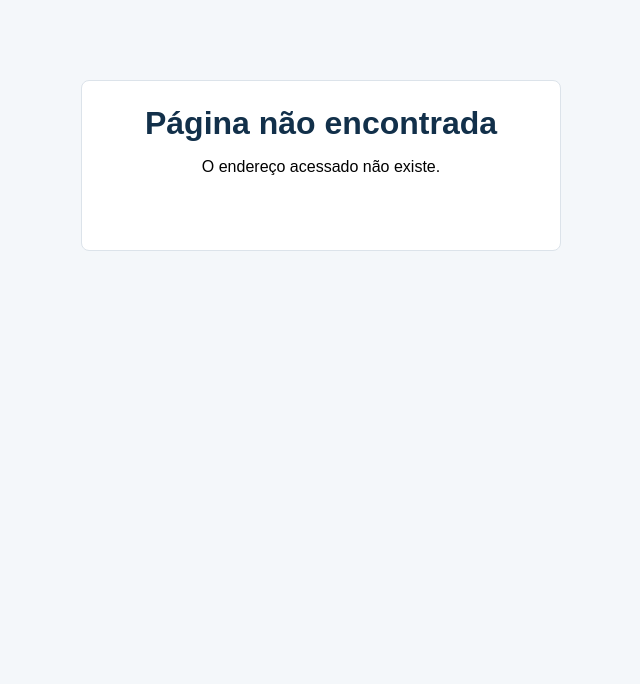
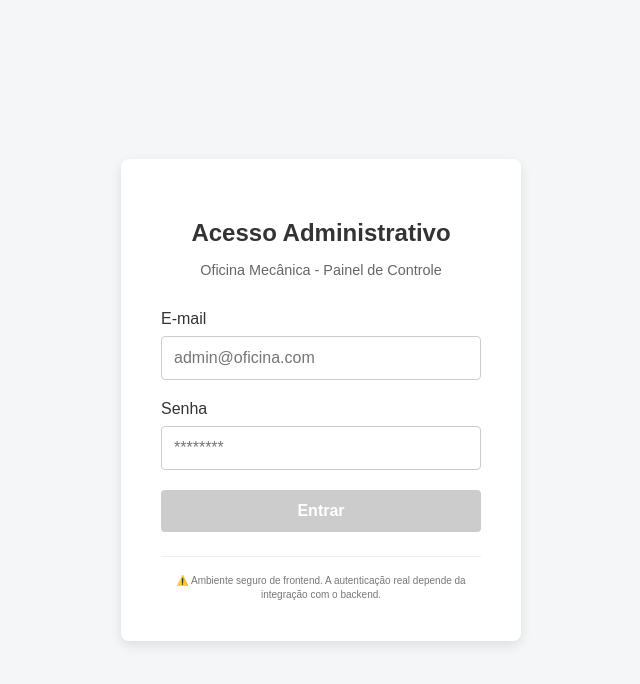
Before and after one commit to EderRosso/projeto-integrador-base, an Angular app in the folder frontend/: page /login in a window 1280 px wide. Shown: the top 684 px of the page, without its empty margins (319-959 px from the left). Built offline with nearby package versions, Linux system fonts and the light colour scheme.

Commit message:
feat: refaz pagina de login com validacoes e ajustes de seguranca

```diff
--- a/frontend/src/app/app.routes.ts
+++ b/frontend/src/app/app.routes.ts
@@ -1,12 +1,15 @@
-
 import { Routes } from '@angular/router';
-
 import { Layout } from './layout/layout';
 import { PaginaPublica } from './features/pagina-publica/pagina-publica';
 import { NaoEncontrado } from './pages/nao-encontrado/nao-encontrado';
 import { OrdemServicoLista } from './features/ordem-servico/ordem-servico-lista/ordem-servico-lista';
+import { LoginComponent } from './features/login/login.component';
 
 export const routes: Routes = [
+  {
+    path: 'login',
+    component: LoginComponent
+  },
   {
     path: '',
     component: PaginaPublica,
@@ -21,7 +24,7 @@ export const routes: Routes = [
         redirectTo: 'ordem-servico',
         pathMatch: 'full',
       },
-      {
+     {
         path: 'servicos',
         loadChildren: () =>
           import('./features/servicos/servicos.routes').then(
@@ -71,13 +74,6 @@ export const routes: Routes = [
     ],
   },
   {
-    path: 'cliente',
-    loadChildren: () =>
-      import('./features/clientes/cliente.routes').then(
-        (m) => m.CLIENTE_ROUTES
-      ),
-  },
-  {
     path: '**',
     component: NaoEncontrado,
     title: 'Página não encontrada',
--- /dev/null
+++ b/frontend/src/app/features/login/login.component.css
@@ -0,0 +1,102 @@
+.login-container {
+  display: flex;
+  justify-content: center;
+  align-items: center;
+  min-height: 100vh;
+  background-color: var(--background-color, #f4f6f8);
+  padding: 1rem;
+}
+
+.login-card {
+  background: var(--card-background, #ffffff);
+  padding: 2.5rem;
+  border-radius: 8px;
+  box-shadow: 0 4px 12px rgba(0, 0, 0, 0.1);
+  width: 100%;
+  max-width: 400px;
+}
+
+.login-card h2 {
+  margin-bottom: 0.5rem;
+  color: var(--text-color, #333333);
+  text-align: center;
+}
+
+.subtitle {
+  text-align: center;
+  color: var(--text-muted, #666666);
+  font-size: 0.9rem;
+  margin-bottom: 2rem;
+}
+
+.form-group {
+  margin-bottom: 1.25rem;
+  display: flex;
+  flex-direction: column;
+}
+
+.form-group label {
+  margin-bottom: 0.5rem;
+  font-weight: 500;
+  color: var(--text-color, #333333);
+}
+
+.form-group input {
+  padding: 0.75rem;
+  border: 1px solid var(--border-color, #ccc);
+  border-radius: 4px;
+  font-size: 1rem;
+  outline: none;
+  transition: border-color 0.2s;
+}
+
+.form-group input:focus {
+  border-color: var(--primary-color, #007bff);
+}
+
+.error-message {
+  color: var(--error-color, #dc3545);
+  font-size: 0.8rem;
+  margin-top: 0.25rem;
+}
+
+.alert-pendencia {
+  background-color: #fff3cd;
+  color: #856404;
+  padding: 0.75rem;
+  border-radius: 4px;
+  font-size: 0.85rem;
+  margin-bottom: 1rem;
+  text-align: center;
+}
+
+.btn-submit {
+  width: 100%;
+  padding: 0.75rem;
+  background-color: var(--primary-color, #007bff);
+  color: white;
+  border: none;
+  border-radius: 4px;
+  font-size: 1rem;
+  font-weight: bold;
+  cursor: pointer;
+  transition: background-color 0.2s;
+}
+
+.btn-submit:disabled {
+  background-color: var(--disabled-color, #cccccc);
+  cursor: not-allowed;
+}
+
+.btn-submit:not(:disabled):hover {
+  background-color: var(--primary-hover-color, #0056b3);
+}
+
+.security-notice {
+  margin-top: 1.5rem;
+  text-align: center;
+  color: var(--text-muted, #777);
+  font-size: 0.75rem;
+  border-top: 1px solid var(--border-color, #eee);
+  padding-top: 1rem;
+}
--- /dev/null
+++ b/frontend/src/app/features/login/login.component.html
@@ -0,0 +1,47 @@
+<div class="login-container">
+  <div class="login-card">
+    <h2>Acesso Administrativo</h2>
+    <p class="subtitle">Oficina Mecânica - Painel de Controle</p>
+
+    <form [formGroup]="loginForm" (ngSubmit)="onSubmit()">
+
+      <div class="form-group">
+        <label for="email">E-mail</label>
+        <input
+          type="email"
+          id="email"
+          formControlName="email"
+          placeholder="admin@oficina.com"
+        />
+        <div class="error-message" *ngIf="loginForm.get('email')?.invalid && loginForm.get('email')?.touched">
+          Digite um e-mail válido.
+        </div>
+      </div>
+
+      <div class="form-group">
+        <label for="senha">Senha</label>
+        <input
+          type="password"
+          id="senha"
+          formControlName="senha"
+          placeholder="********"
+        />
+        <div class="error-message" *ngIf="loginForm.get('senha')?.invalid && loginForm.get('senha')?.touched">
+          A senha deve ter pelo menos 6 caracteres.
+        </div>
+      </div>
+
+      <div class="alert-pendencia" *ngIf="mensagemPendencia">
+        {{ mensagemPendencia }}
+      </div>
+
+      <button type="submit" [disabled]="loginForm.invalid" class="btn-submit">
+        Entrar
+      </button>
+    </form>
+
+    <div class="security-notice">
+      <small>⚠️ Ambiente seguro de frontend. A autenticação real depende da integração com o backend.</small>
+    </div>
+  </div>
+</div>
--- /dev/null
+++ b/frontend/src/app/features/login/login.component.ts
@@ -0,0 +1,38 @@
+import { Component } from '@angular/core';
+import { CommonModule } from '@angular/common';
+import { FormBuilder, FormGroup, Validators, ReactiveFormsModule } from '@angular/forms';
+
+@Component({
+  selector: 'app-login',
+  standalone: true,
+  imports: [CommonModule, ReactiveFormsModule],
+  templateUrl: './login.component.html',
+  styleUrls: ['./login.component.css']
+})
+export class LoginComponent {
+  loginForm: FormGroup;
+  mensagemPendencia: string = '';
+
+  constructor(private fb: FormBuilder) {
+    this.loginForm = this.fb.group({
+      email: ['', [Validators.required, Validators.email]],
+      senha: ['', [Validators.required, Validators.minLength(6)]]
+    });
+  }
+
+  onSubmit() {
+    if (this.loginForm.invalid) {
+      return;
+    }
+
+    const { email, senha } = this.loginForm.value;
+
+    // ATENÇÃO: Validação temporária (mock) de frontend.
+    // A autenticação real e segura depende da integração futura com o backend.
+    if (email === 'admin@oficina.com' && senha === 'admin123') {
+      alert('Login simulado com sucesso! (Aguardando integração com serviço de autenticação real)');
+    } else {
+      this.mensagemPendencia = 'Credenciais inválidas. Verifique os dados informados.';
+    }
+  }
+}
```
